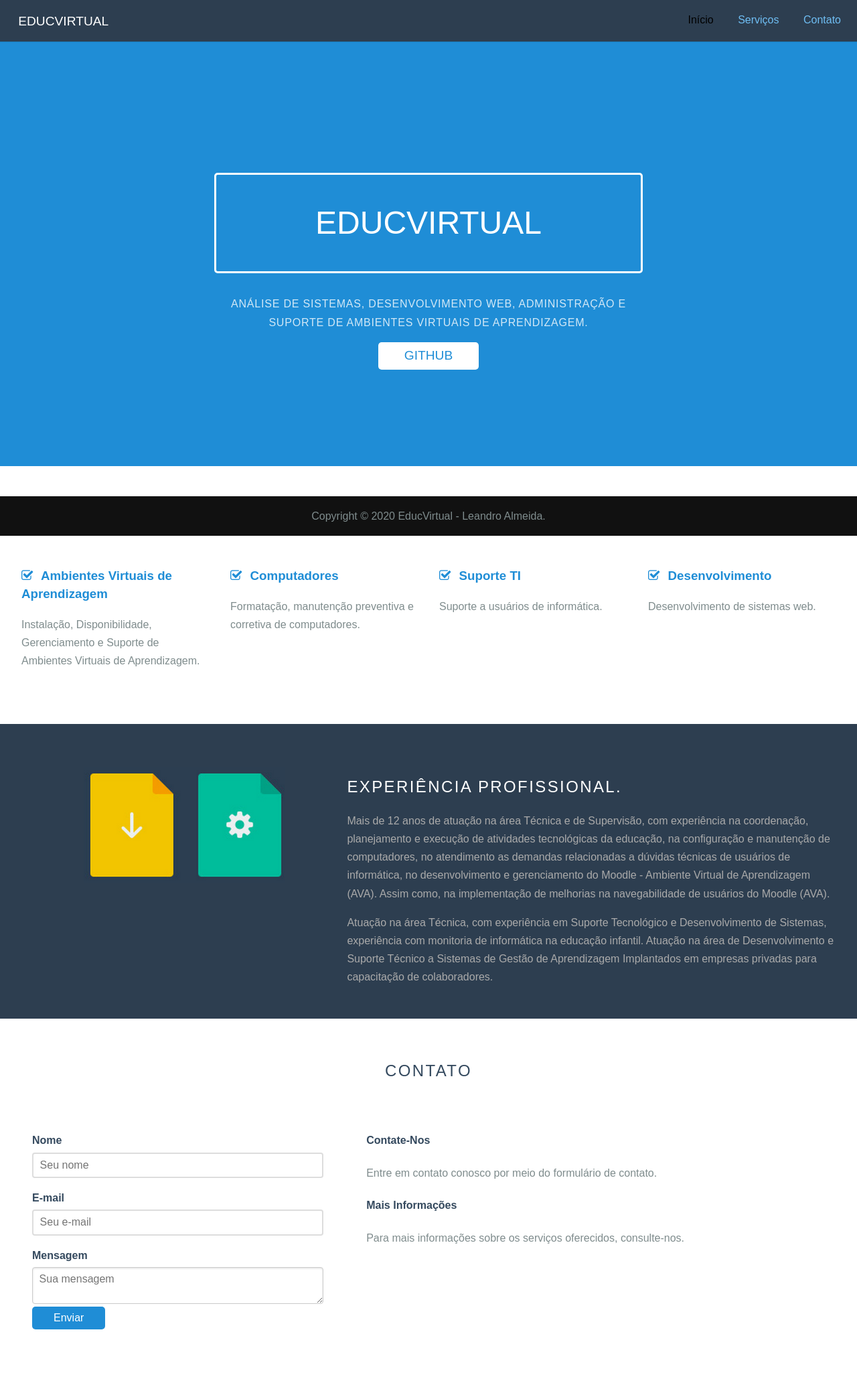
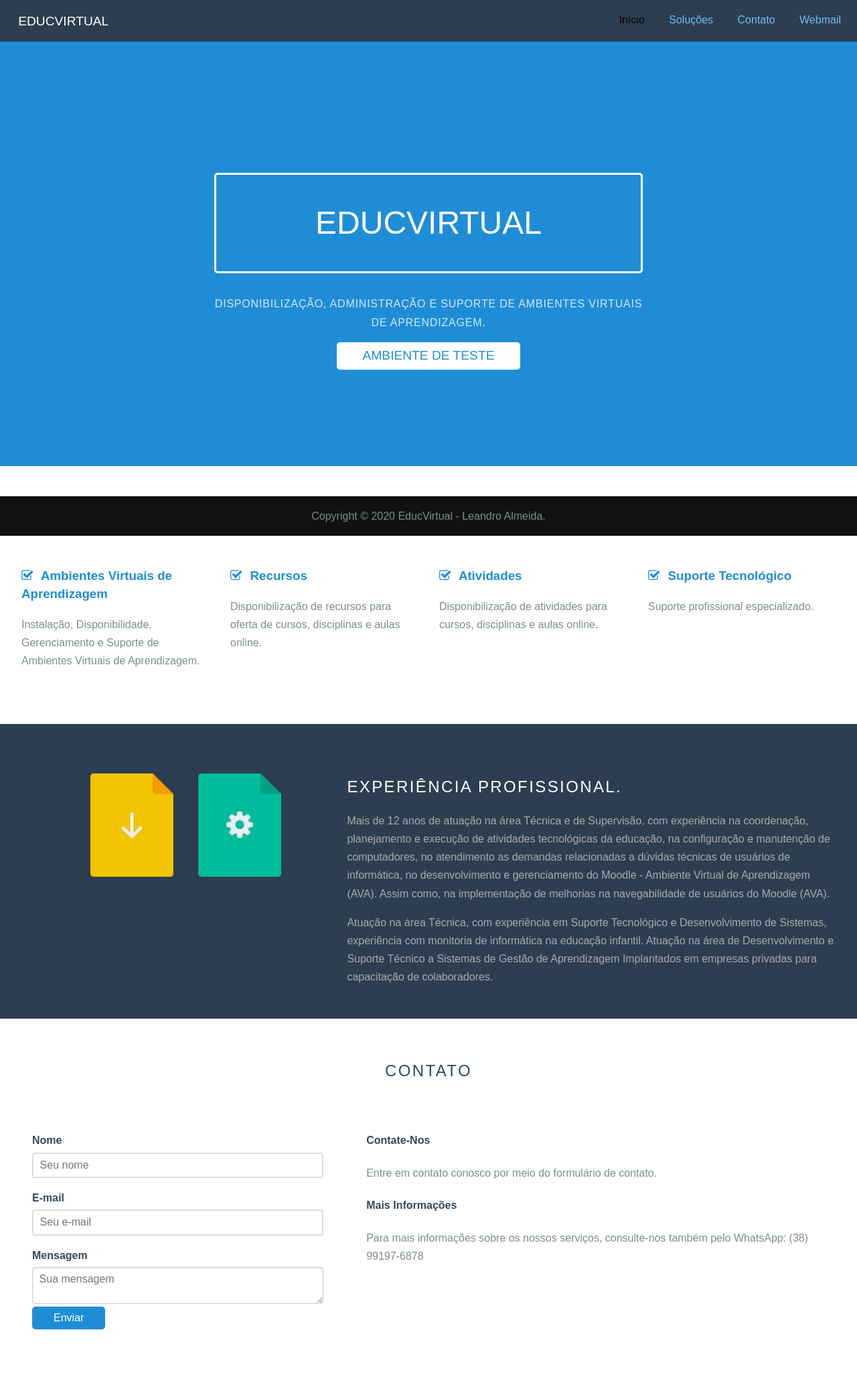
Before and after one commit to leandroadev/educvirtual, a PHP site: page / in a window 1280 px wide. Shown: the whole page at 67% size. Run offline with PHP 8.4, Linux system fonts and the light colour scheme; some libraries are stand-ins or nearby versions.

Commit message:
Fifth Commit

```diff
--- a/educvirtual/index.php
+++ b/educvirtual/index.php
@@ -30,8 +30,10 @@
 
         <ul class="pure-menu-list">
             <li class="pure-menu-item pure-menu-selected"><a href="" class="pure-menu-link">Início</a></li>
-            <li class="pure-menu-item"><a href="#servico" class="pure-menu-link">Serviços</a></li>
-            <li class="pure-menu-item"><a href="#conato" class="pure-menu-link">Contato</a></li>
+            <li class="pure-menu-item"><a href="#solucoes" class="pure-menu-link">Soluções</a></li>
+            <li class="pure-menu-item"><a href="#contato" class="pure-menu-link">Contato</a></li>
+            <li class="pure-menu-item"><a href="https://www.mailindeed.com/webmail
+" target="_blank" class="pure-menu-link">Webmail</a></li>
         </ul>
 
     </div>
@@ -41,17 +43,17 @@
     <div class="splash">
         <h1 class="splash-head">EducVirtual</h1>
         <p class="splash-subhead">
-            Análise de Sistemas, Desenvolvimento Web, Administração e Suporte de Ambientes Virtuais de Aprendizagem.
+            Disponibilização, Administração e Suporte de Ambientes Virtuais de Aprendizagem.
         </p>
         <p>
-            <a href="https://github.com/leandroadev" class="pure-button pure-button-primary">GitHub</a>
+            <a href="http://ead.educvirtual.com.br" target="_blank" class="pure-button pure-button-primary">Ambiente de teste</a>
         </p>
     </div>
 </div>
 
 <div class="content-wrapper">
     <div class="content">
-        <h2 class="content-head is-center"><a name="servico"></a>Serviços</h2>
+        <h2 class="content-head is-center"><a name="solucoes"></a>Soluções</h2>
 
         <div class="pure-g">
             <div class="l-box pure-u-1 pure-u-md-1-2 pure-u-lg-1-4">
@@ -67,28 +69,28 @@
             <div class="l-box pure-u-1 pure-u-md-1-2 pure-u-lg-1-4">
                 <h3 class="content-subhead">
                     <i class="fa fa-check-square-o"></i>
-                    Computadores
+                    Recursos
                 </h3>
                 <p>
-                    Formatação, manutenção preventiva e corretiva de computadores.
+                    Disponibilização de recursos para oferta de cursos, disciplinas e aulas online.
                 </p>
             </div>
             <div class="l-box pure-u-1 pure-u-md-1-2 pure-u-lg-1-4">
                 <h3 class="content-subhead">
                     <i class="fa fa-check-square-o"></i>
-                    Suporte TI
+                    Atividades
                 </h3>
                 <p>
-                    Suporte a usuários de informática.
+                    Disponibilização de atividades para cursos, disciplinas e aulas online.
                 </p>
             </div>
             <div class="l-box pure-u-1 pure-u-md-1-2 pure-u-lg-1-4">
                 <h3 class="content-subhead">
                     <i class="fa fa-check-square-o"></i>
-                    Desenvolvimento
+                    Suporte Tecnológico
                 </h3>
                 <p>
-                    Desenvolvimento de sistemas web.
+                    Suporte profissional especializado.
                 </p>
             </div>
         </div>
@@ -121,7 +123,7 @@
     </div>
 
     <div class="content">
-        <h2 class="content-head is-center"><a name="conato"></a>Contato</h2>
+        <h2 class="content-head is-center"><a name="contato"></a>Contato</h2>
 
         <div class="pure-g">
             <div class="l-box-lrg pure-u-1 pure-u-md-2-5">
@@ -151,7 +153,8 @@
 
                 <h4>Mais Informações</h4>
                 <p>
-                    Para mais informações sobre os serviços oferecidos, consulte-nos.
+                    Para mais informações sobre os nossos serviços, consulte-nos também pelo
+                    WhatsApp: (38) 99197-6878
                 </p>
             </div>
         </div>
```
